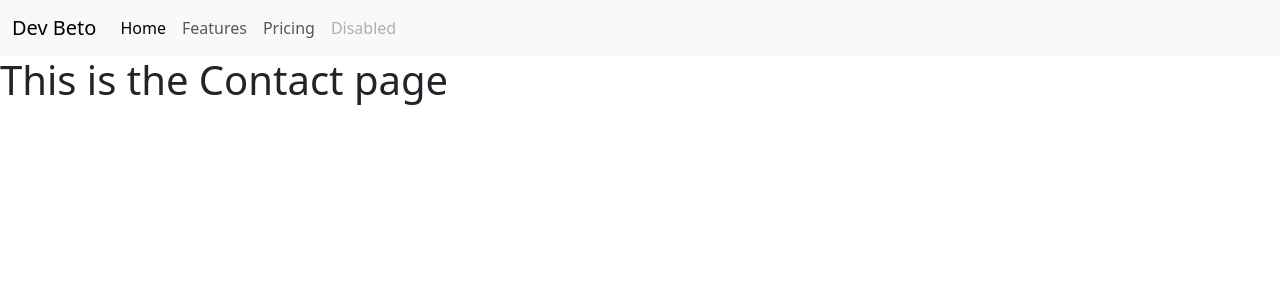
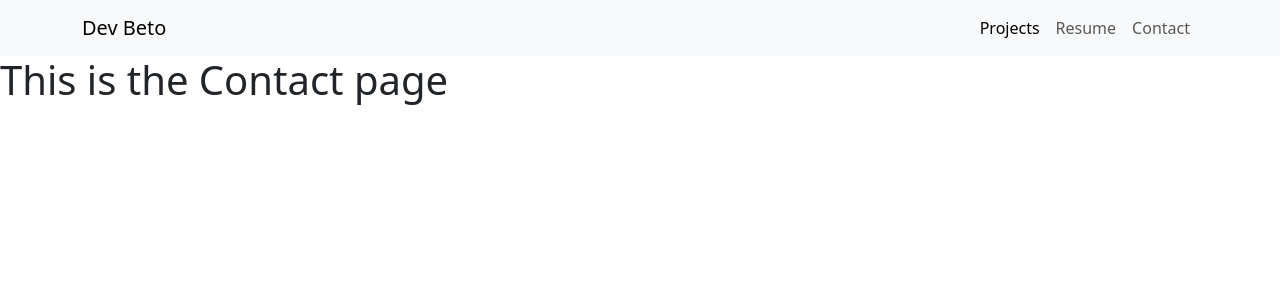
Before and after one commit to Betojr04/Portfolio, a Flask app: page /contact in a window 1280 px wide. Shown: the top 300 px of the page. Run offline with Flask 3, Linux system fonts and the light colour scheme.

Commit message:
added resumm rout main.oy added basic styling for basic hero section on index html added styling for hero section button in a style tag on the base html file since it extends to the rest of the files

```diff
--- a/main.py
+++ b/main.py
@@ -18,5 +18,10 @@ def contact_page():
     return render_template("contact.html")
 
 
+@app.route("/resume")
+def resume_page():
+    return render_template("resume.html")
+
+
 if __name__ == "__main__":
     app.run(debug=True)
--- a/templates/base.html
+++ b/templates/base.html
@@ -16,13 +16,21 @@
       integrity="sha384-T3c6CoIi6uLrA9TneNEoa7RxnatzjcDSCmG1MXxSR1GAsXEV/Dwwykc2MPK8M2HN"
       crossorigin="anonymous"
     />
+    <style>
+      .btn-primary:hover {
+        background: #0056b3;
+        transform: scale(1.05) translateY(-2px);
+        box-shadow: 0 3px 10px rgba(0, 0, 0, 0.3);
+        transition: all 0.3s ease-in-out;
+      }
+    </style>
   </head>
 
   <body>
     <header>
       <nav class="navbar navbar-expand-lg bg-body-tertiary">
-        <div class="container-fluid">
-          <a class="navbar-brand" href="#">Dev Beto</a>
+        <div class="container">
+          <a class="navbar-brand" href="/">Dev Beto</a>
           <button
             class="navbar-toggler"
             type="button"
@@ -35,18 +43,17 @@
             <span class="navbar-toggler-icon"></span>
           </button>
           <div class="collapse navbar-collapse" id="navbarNav">
-            <ul class="navbar-nav">
+            <ul class="navbar-nav ms-auto">
               <li class="nav-item">
-                <a class="nav-link active" aria-current="page" href="#">Home</a>
+                <a class="nav-link active" aria-current="page" href="/projects"
+                  >Projects</a
+                >
               </li>
               <li class="nav-item">
-                <a class="nav-link" href="#">Features</a>
+                <a class="nav-link" href="/resume">Resume</a>
               </li>
               <li class="nav-item">
-                <a class="nav-link" href="#">Pricing</a>
-              </li>
-              <li class="nav-item">
-                <a class="nav-link disabled" aria-disabled="true">Disabled</a>
+                <a class="nav-link" href="/contact">Contact</a>
               </li>
             </ul>
           </div>
--- /dev/null
+++ b/templates/resume.html
@@ -0,0 +1,4 @@
+{% extends 'base.html' %}{% block title %}Resume{% endblock %}{% block content
+%}
+<h1>This is the resume page</h1>
+{% endblock %}
```
Also changed, not shown: templates/index.html (+55 -1 lines).
